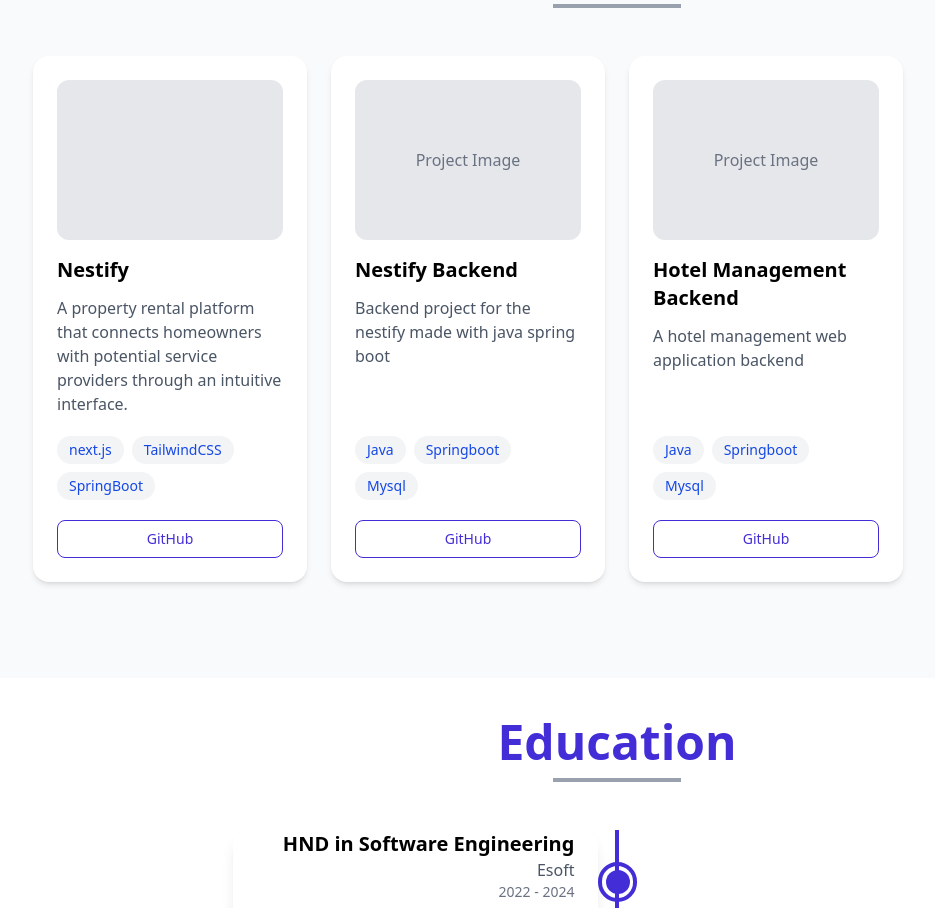
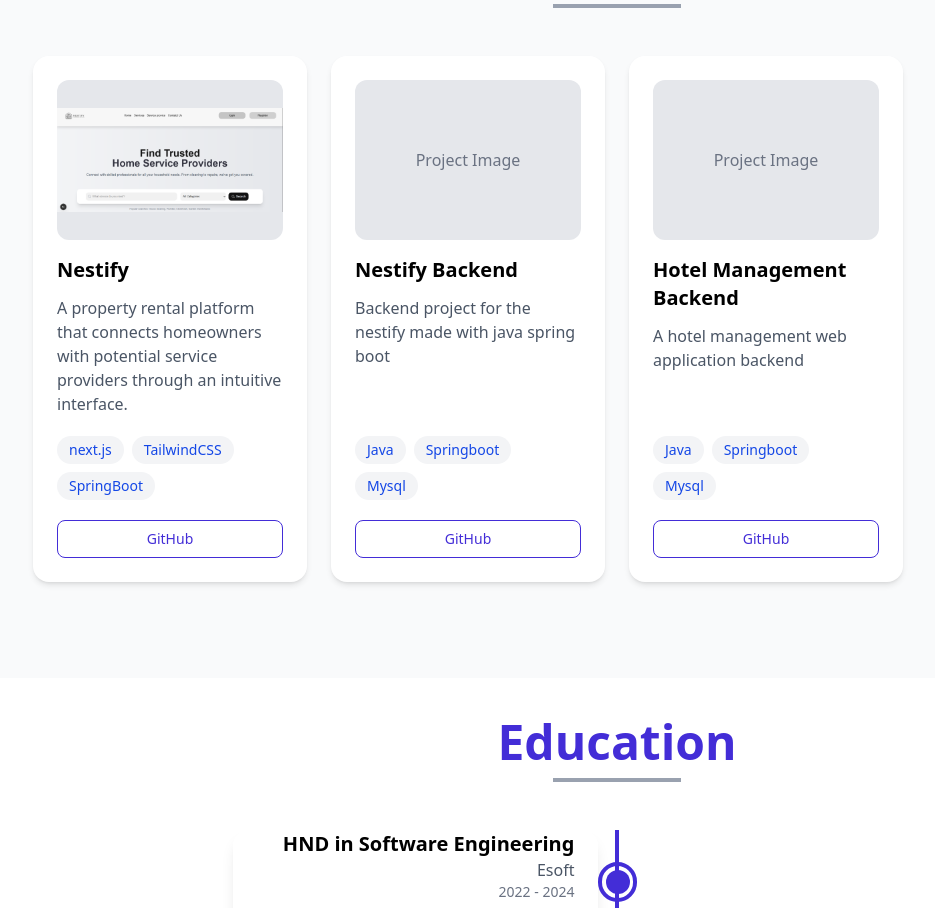
Before and after one commit to YasasSri2002/Portfolio, a plain HTML site: page index.html in a window 1280 px wide. Shown: the part 2625-3533 px from the top of the page, without its empty margins (23-958 px from the left). Drawn offline with nearby package versions, Linux system fonts and the light colour scheme; the site is published under a folder, as on GitHub Pages, so addresses that start at the root find nothing.

Commit message:
project image fixed

```diff
--- a/index.html
+++ b/index.html
@@ -297,7 +297,7 @@
           <!-- Project Cards -->
           <div class="bg-white rounded-2xl p-6 shadow-md hover:shadow-xl transition-all duration-300 flex flex-col" data-aos="zoom-out-right" data-aos-duration="2000">
             <div class="mb-4 h-40 bg-gray-200 rounded-xl flex items-center justify-center">
-              <img src="/public/nestify.png" alt="">
+              <img src="public/nestify.png" alt="">
             </div>
             <h3 class="text-xl font-semibold mb-3">Nestify</h3>
             <p class="text-gray-600 mb-5 flex-grow">
```
